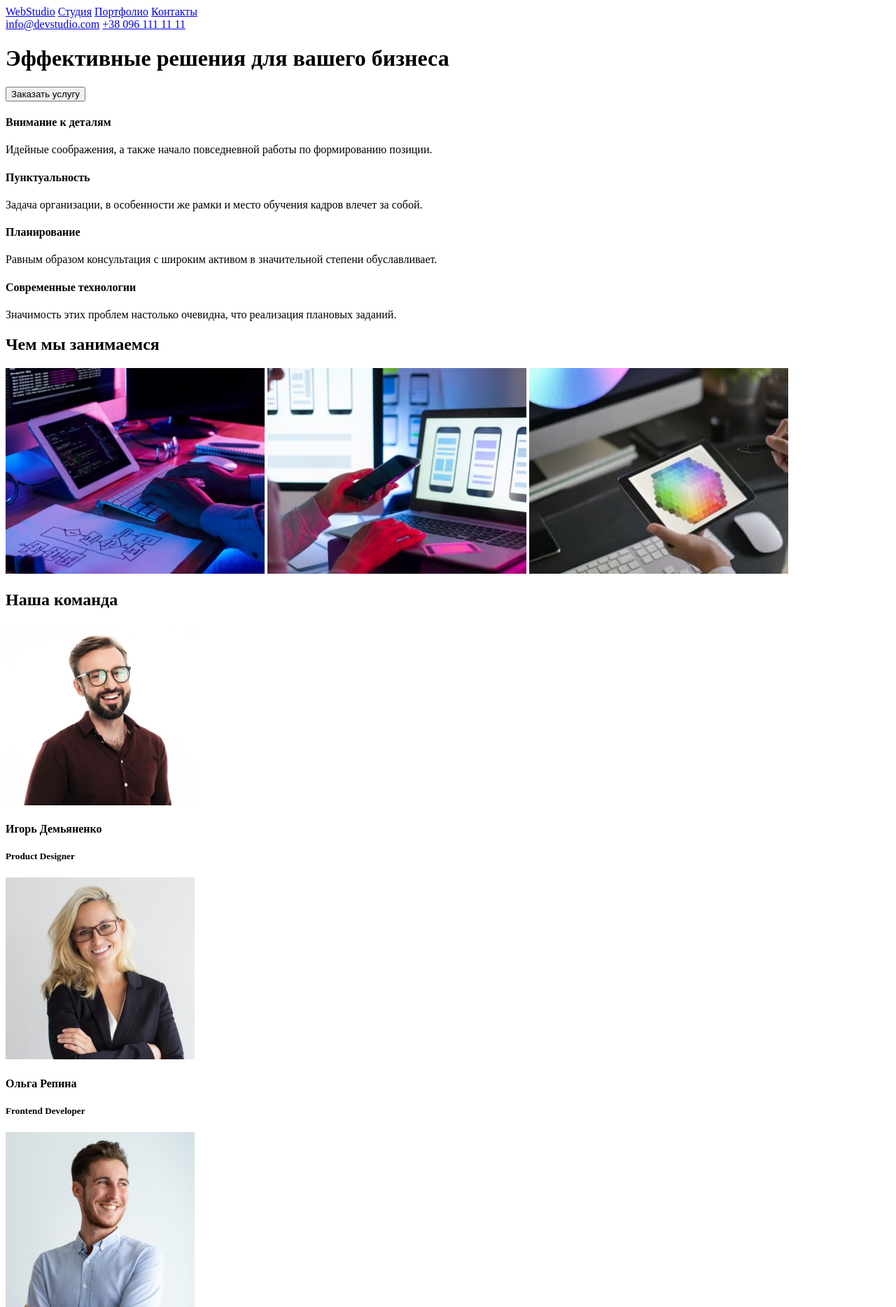
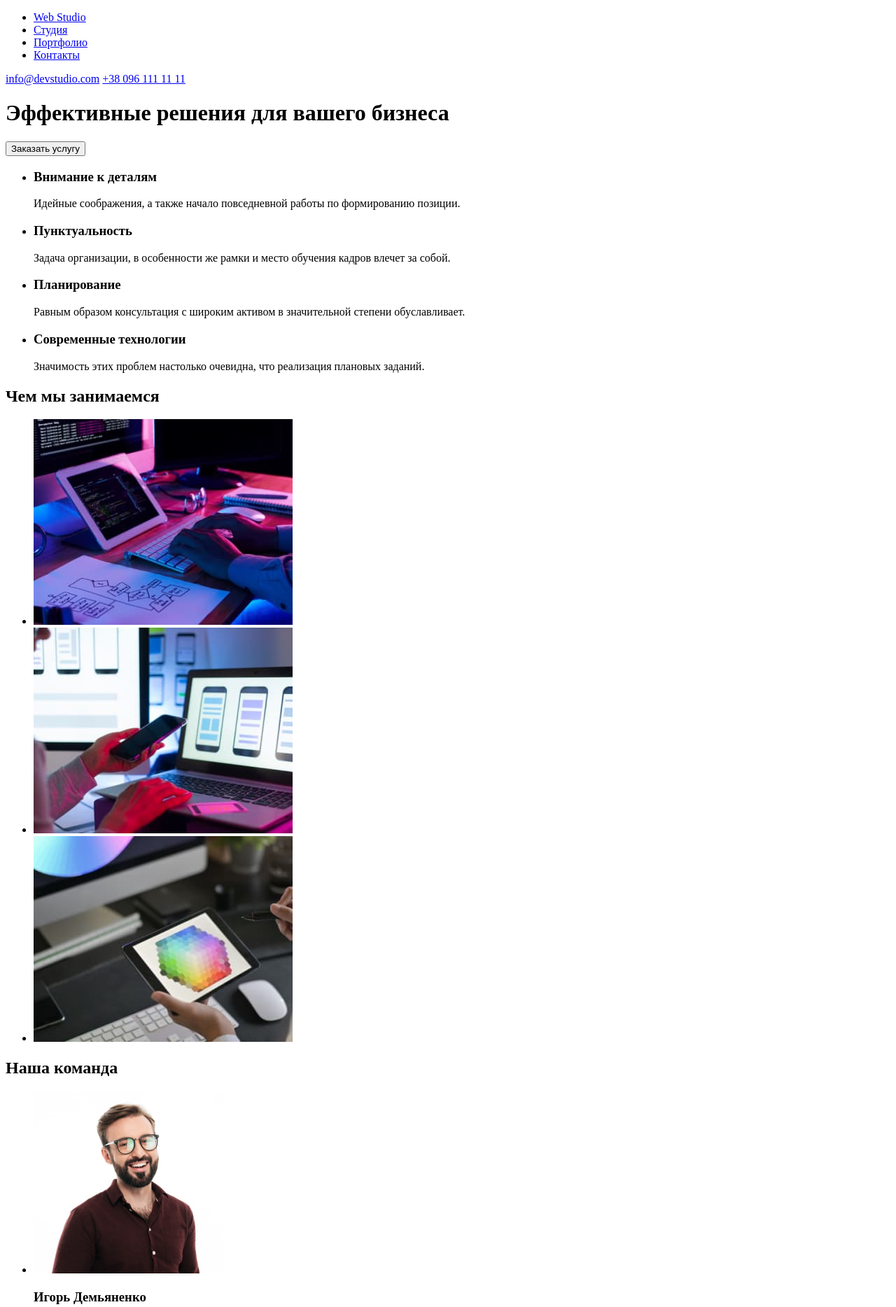
Before and after one commit to Dolya251/goit-markup-hw-01, a plain HTML site: page index.html in a window 1280 px wide. Shown: the top 1868 px of the page at 70% size. Drawn offline with Linux system fonts and the light colour scheme.

Commit message:
HTML-разметку макета страницы домашнего задания #1
внесено попраки додано списки та класи

```diff
--- a/index.html
+++ b/index.html
@@ -9,63 +9,81 @@
 <body>
     <header>
         <nav >
-
-                <a href="#">WebStudio</a>
-                <a href="#">Студия</a>
-                <a href="#">Портфолио</a>
-                <a href="#">Контакты</a>
-
+            <ul>
+                <li><a href="#">Web <span class="header-studio"> Studio</span></a></li>
+                <li><a href="#">Студия</a></li>
+                <li><a href="#">Портфолио</a></li>
+                <li><a href="#">Контакты</a></li>
+            </ul>
         </nav>
+        <!-- Link to e-mail address -->
         <a href="mailto:info@devstudio.com">info@devstudio.com</a>
+        <!-- Link to phone number  -->
         <a href="tel:+380961111111">+38 096 111 11 11</a>
     </header>
     <main>
-       <h1>Эффективные решения для вашего бизнеса</h1>
-       <button>Заказать услугу</button>
-        <div>
-            <section>
-                <h4>Внимание к деталям</h4>
-                <p>Идейные соображения, а также начало повседневной работы по формированию позиции.</p>
-            </section>
+        <!-- hero-->
+       <h1 class="hero-header">Эффективные решения для вашего бизнеса</h1>
+       <button class="hero-button">Заказать услугу</button>
 
-            <section>
-                <h4>Пунктуальность</h4>
-                <p>Задача организации, в особенности же рамки и место обучения кадров влечет за собой.</p>
-            </section>
+        <!--advantages -->
+        <ul class="advantages">
+            <li class="advantages-item1">
+                <h3  class="advantages-item1-header">Внимание к деталям</h3>
+                <p class="advantages-item1-text">Идейные соображения, а также начало повседневной работы по формированию позиции.</p>
+            </li>
 
-            <section>
-                    <h4>Планирование</h4>
-                    <p>Равным образом консультация с широким активом в значительной степени обуславливает.</p>
-            </section>
+            <li class="advantages-item2">
+                <h3  class="advantages-item2-header">Пунктуальность</h3>
+                <p class="advantages-item2-text">Задача организации, в особенности же рамки и место обучения кадров влечет за собой.</p>
+            </li>
 
-            <section>
-                <h4>Современные технологии</h4>
-                <p>Значимость этих проблем настолько очевидна, что реализация плановых заданий.</p>
-            </section>
-        </div>
-                <h2>Чем мы занимаемся</h2>
-                <img src="images/1wwd.jpg" alt="computer">
-                <img src="images/imgwhatwedo2.jpg" alt="smartphone">
-                <img src="images/3wwd.jpg" alt="laptop">
+            <li class="advantages-item3">
+                    <h3 class="advantages-item3-header">Планирование</h3>
+                    <p class="advantages-item3-text">Равным образом консультация с широким активом в значительной степени обуславливает.</p>
+            </li>
 
-                <h2>Наша команда</h2>
+            <li class="advantages-item4">
+                <h3  class="advantages-item4-header">Современные технологии</h3>
+                <p class="advantages-item4-text">Значимость этих проблем настолько очевидна, что реализация плановых заданий.</p>
+            </li>
 
-                <img width ="270" src="images/imgteam1.jpg" alt="photo 1">
-                <h4>Игорь Демьяненко</h4>
-                <h5>Product Designer</h5>
-                <img width ="270"  src="images/imgteam2.jpg" alt="photo 2">
-                <h4>Ольга Репина</h4>
-                <h5>Frontend Developer</h5>
-                <img width ="270" src="images/imgteam3.jpg" alt="photo 3">
-                <h4>Николай Тарасов</h4>
-                <h5>Marketing</h5>
-                <img width ="270" src="images/imgteam4.jpg" alt="photo 4">
-                <h4>ИМихаил Ермаков</h4>
-                <h5>UI Designer</h5>
+        </ul>
+        <!--our job-->
+                <h2 class="our-job-header">Чем мы занимаемся</h2>
+                <ul class="our-job-imges">
+                    <li class="our-job-img"><img src="images/1wwd.jpg" alt="computer"></li>
+                    <li class="our-job-img"><img src="images/imgwhatwedo2.jpg" alt="smartphone"></li>
+                    <li class="our-job-img"><img src="images/3wwd.jpg" alt="laptop"></li>
+                </ul>
+        <!--our team-->
+                <h2 class="our-team-header">Наша команда</h2>
+                <ul>
+                    <li class="our-team-member"> <img width ="270" src="images/imgteam1.jpg" alt="Игорь Демьяненко">
+                        <h3>Игорь Демьяненко</h3>
+                        <p>Product Designer</p>
+                    </li>
+                    <li class="our-team-member">
+                        <img width ="270"  src="images/imgteam2.jpg" alt="Ольга Репина">
+                        <h3>Ольга Репина</h3>
+                        <p>Frontend Developer</p>
+                    </li>
+                    <li class="our-team-member">
+                        <img width ="270" src="images/imgteam3.jpg" alt="Николай Тарасов">
+                        <h3>Николай Тарасов</h3>
+                        <p>Marketing</p>
+                    </li>
+                    <li class="our-team-member">
+                        <img width ="270" src="images/imgteam4.jpg" alt="Михаил Ермаков">
+                        <h3>Михаил Ермаков</h3>
+                        <p>UI Designer</p>
+                    </li>
+                </ul>
     </main>
+    <!--footer-->
     <footer>
-        <a href="#">WebStudio</a>
-        <address>г. Киев, пр-т Леси Украинки, 26</address>
+        <a href="#">Web<span class="footer-studio">Studio</span></a>
+        <address class="footer-adress">г. Киев, пр-т Леси Украинки, 26</address>
         <a href="mailto:info@devstudio.com">info@devstudio.com</a>
         <a href="tel:+380961111111">+38 096 111 11 11</a>
     </footer>
```
